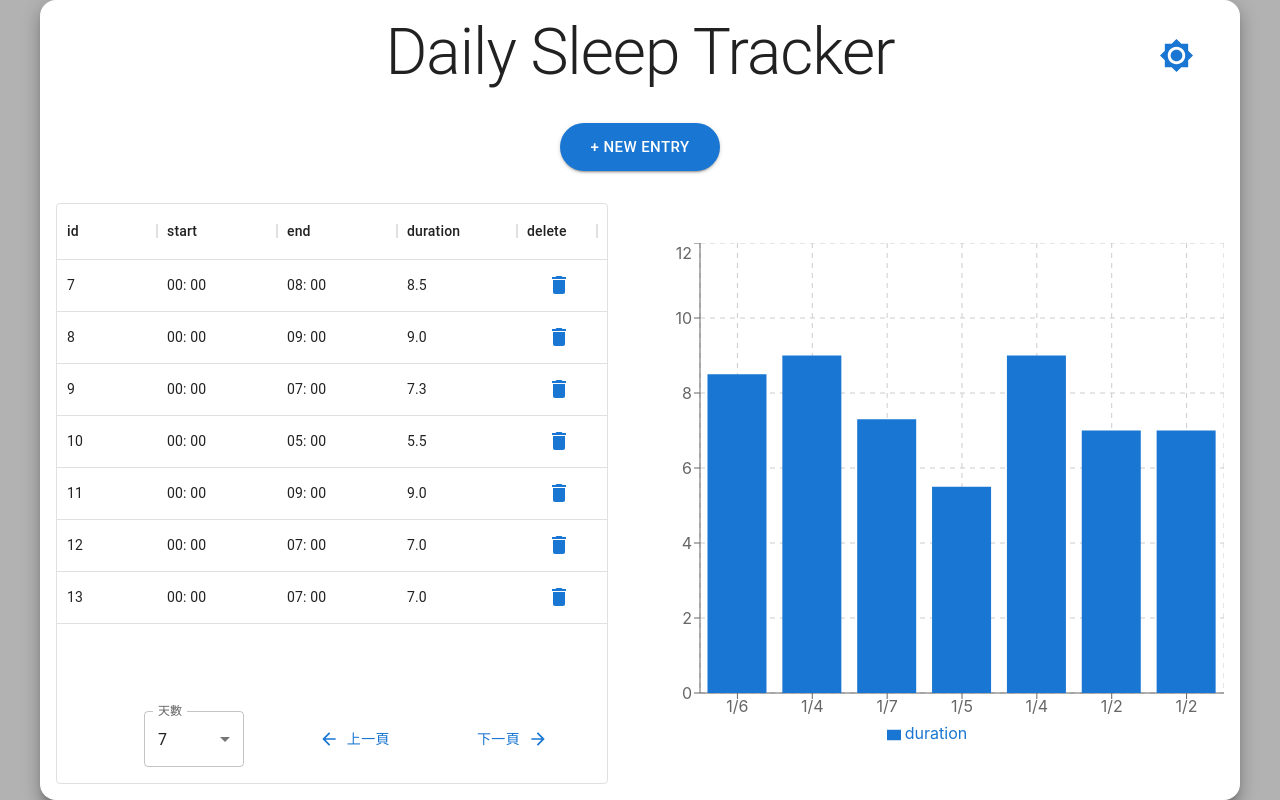
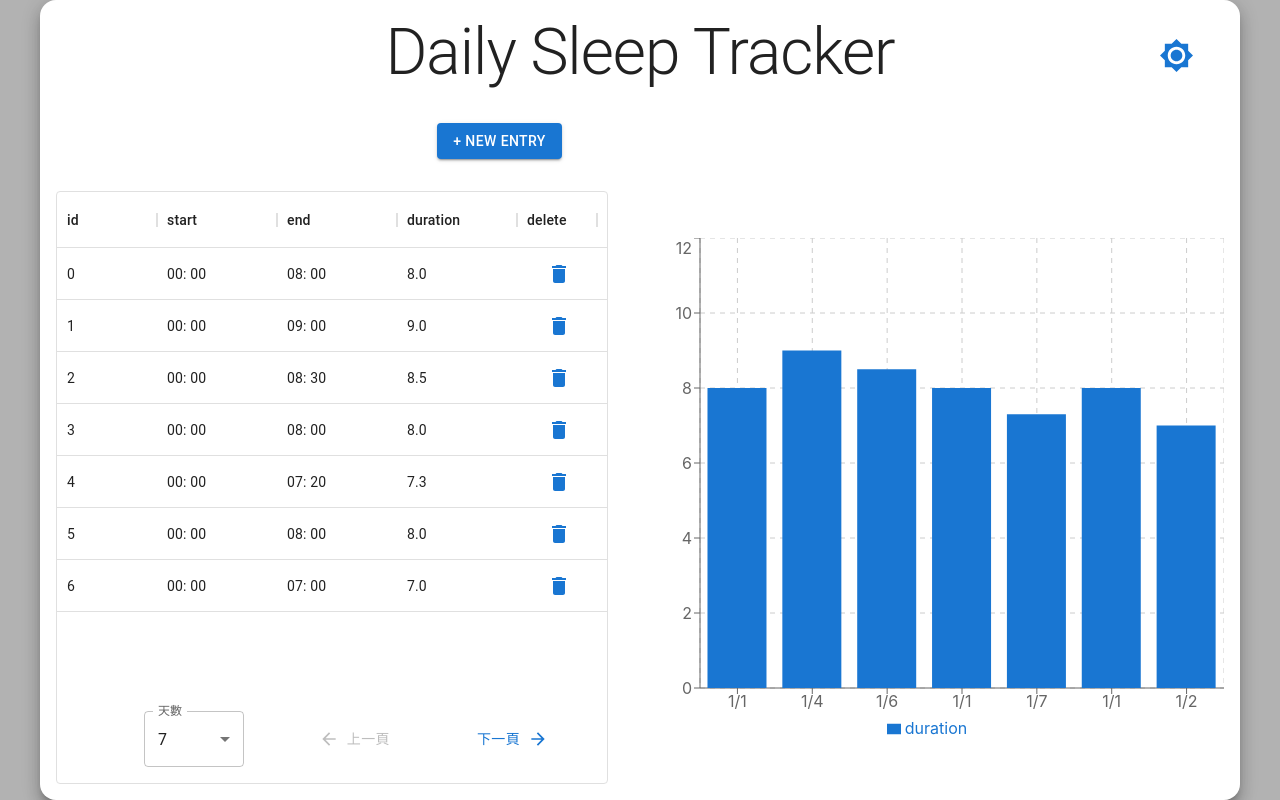
Before and after one commit to changjandam/daily-sleep-tracker, a React (Create React App) app: page / in a window 1280 px wide. Built offline with nearby package versions, Linux system fonts and the light colour scheme.

Commit message:
add new sleep record func

```diff
--- a/package.json
+++ b/package.json
@@ -3,9 +3,11 @@
   "version": "0.1.0",
   "private": true,
   "dependencies": {
+    "@date-io/date-fns": "^2.11.0",
     "@emotion/react": "^11.7.1",
     "@emotion/styled": "^11.6.0",
     "@mui/icons-material": "^5.3.0",
+    "@mui/lab": "^5.0.0-alpha.65",
     "@mui/material": "^5.3.0",
     "@mui/x-data-grid": "^5.2.2",
     "@reduxjs/toolkit": "^1.7.1",
--- a/src/features/components/Container.js
+++ b/src/features/components/Container.js
@@ -5,6 +5,7 @@ import { change } from '../redux/slices/colorSlice';
 
 import DataTable from './DataTable';
 import DataChart from './DataChart';
+import InputModal from './InputModal'
 
 import { Box, Typography, Button } from '@mui/material';
 import Brightness4Icon from '@mui/icons-material/Brightness4';
@@ -68,19 +69,7 @@ export default function Container() {
             <Brightness4Icon fontSize='large' />
           )}
         </Button>
-        <Button
-          variant='contained'
-          size='large'
-          color='primary'
-          sx={{
-            width: '10rem',
-            height: '3rem',
-            my: '1rem',
-            borderRadius: '999px',
-          }}
-        >
-          + New Entry
-        </Button>
+        <InputModal />
         <Box
           sx={{
             flexGrow: '1',
@@ -90,8 +79,8 @@ export default function Container() {
             width: '100%',
           }}
         >
-          <DataTable data={currentPageData} />
-          <DataChart data={currentPageData} />
+          <DataTable currentData={currentPageData} />
+          <DataChart currentData={currentPageData} />
         </Box>
       </Box>
     </Box>
--- a/src/features/components/DataChart.js
+++ b/src/features/components/DataChart.js
@@ -13,10 +13,10 @@ import { Box, useTheme } from '@mui/material';
 
 import { getDetail } from '../util/util';
 
-export default function DataChart({ data }) {
+export default function DataChart({ currentData }) {
   const theme = useTheme();
 
-  const chartData = data.map((i) => {
+  const chartData = currentData.map((i) => {
     const detail = getDetail(i);
     return { date: detail.date, duration: parseFloat(detail.duration) };
   });
--- a/src/features/components/DataTable.js
+++ b/src/features/components/DataTable.js
@@ -70,16 +70,14 @@ const CustomFooter = ({ isStart, isEnd, pageSize }) => {
   );
 };
 
-export default function DataTable({ data }) {
+export default function DataTable({ currentData }) {
   const dispatch = useDispatch();
-  const pageSize = useSelector((state) => state.data.pageSize);
-  const isStart = useSelector((state) => state.data.page === 0);
-  const isEnd = useSelector(
-    (state) =>
-      (state.data.page + 1) * state.data.pageSize > state.data.data.length
-  );
+  const rawData = useSelector((state) => state.data);
+  const pageSize = rawData.pageSize;
+  const isStart = rawData.page === 0;
+  const isEnd = (rawData.page + 1) * rawData.pageSize > rawData.data.length;
 
-  const rows = data.map((i) => {
+  const rows = currentData.map((i) => {
     const detail = getDetail(i);
     return { id: i.id, ...detail };
   });
--- /dev/null
+++ b/src/features/components/InputModal.js
@@ -0,0 +1,59 @@
+import React, { useEffect, useState } from 'react';
+import { addData } from '../redux/slices/dataSlice';
+import { Box, Button, TextField } from '@mui/material';
+import { LocalizationProvider, DateTimePicker } from '@mui/lab';
+import AdapterDateFns from '@mui/lab/AdapterDateFns';
+import { useDispatch } from 'react-redux';
+
+export default function DatePickerModal() {
+  const [start, setStart] = useState(new Date());
+  const [end, setEnd] = useState(new Date());
+  const dispatch = useDispatch();
+
+  const handleAdd = () => {
+    dispatch(
+      addData({
+        start: start.toISOString(),
+        end: end.toISOString(),
+      })
+    );
+    const now = new Date();
+    setStart(now);
+    setEnd(now);
+  };
+
+  console.log(start);
+  return (
+    <Box
+      sx={{
+        display: 'grid',
+        gridTemplateColumns: '1fr 1fr 1fr',
+        gap: '1rem',
+        my: '1rem',
+      }}
+    >
+      <LocalizationProvider dateAdapter={AdapterDateFns}>
+        <DateTimePicker
+          label={start > end ? 'END should after START' : 'START'}
+          value={start}
+          maxDateTime={end}
+          onChange={(newStart) => setStart(newStart)}
+          renderInput={(params) => <TextField {...params} />}
+        />
+      </LocalizationProvider>
+
+      <LocalizationProvider dateAdapter={AdapterDateFns}>
+        <DateTimePicker
+          label={start > end ? 'END should after START' : 'END'}
+          value={end}
+          minDateTime={start}
+          onChange={(newEnd) => setEnd(newEnd)}
+          renderInput={(params) => <TextField {...params} />}
+        />
+      </LocalizationProvider>
+      <Button variant='contained' sx={{ height: '100%' }} onClick={handleAdd}>
+        + new Entry
+      </Button>
+    </Box>
+  );
+}
--- a/src/features/redux/slices/dataSlice.js
+++ b/src/features/redux/slices/dataSlice.js
@@ -1,13 +1,13 @@
 import { createSlice, current } from '@reduxjs/toolkit';
 
 const sleepData = [
-  { start: '2022-01-01T00:00', end: '2022-01-01T08:00:00' },
-  { start: '2022-01-02T00:00', end: '2022-01-02T07:00:00' },
-  { start: '2022-01-03T00:00', end: '2022-01-03T07:30:00' },
-  { start: '2022-01-04T00:00', end: '2022-01-04T09:00:00' },
-  { start: '2022-01-05T00:00', end: '2022-01-05T05:30:00' },
-  { start: '2022-01-06T00:00', end: '2022-01-06T08:30:00' },
-  { start: '2022-01-07T00:00', end: '2022-01-07T07:20:00' },
+  { start: '2022-01-01T00:00:00.000Z', end: '2022-01-01T08:00:00.000Z' },
+  { start: '2022-01-02T00:00:00.000Z', end: '2022-01-02T07:00:00.000Z' },
+  { start: '2022-01-03T00:00:00.000Z', end: '2022-01-03T07:30:00.000Z' },
+  { start: '2022-01-04T00:00:00.000Z', end: '2022-01-04T09:00:00.000Z' },
+  { start: '2022-01-05T00:00:00.000Z', end: '2022-01-05T05:30:00.000Z' },
+  { start: '2022-01-06T00:00:00.000Z', end: '2022-01-06T08:30:00.000Z' },
+  { start: '2022-01-07T00:00:00.000Z', end: '2022-01-07T07:20:00.000Z' },
 ];
 
 const data = new Array(100).fill('').map((_, index) => ({
@@ -17,7 +17,7 @@ const data = new Array(100).fill('').map((_, index) => ({
 
 const initialState = {
   data,
-  page: 1,
+  page: 0,
   pageSize: 7,
 };
 
@@ -29,7 +29,7 @@ const dataSlice = createSlice({
       state.data = [
         ...current(state).data,
         {
-          id: state.data.lastItem.id + 1,
+          id: current(state).data.length,
           start: payload.start,
           end: payload.end,
         },
--- a/src/features/util/util.js
+++ b/src/features/util/util.js
@@ -2,7 +2,7 @@ export const getDetail = ({ start, end }) => {
   const date = `${new Date(start).getMonth() + 1}/${new Date(start).getDate()}`;
   const formatTime = (time) => {
     const hour = new Date(time).getHours().toString();
-    const minute = new Date(time).getMilliseconds().toString();
+    const minute = new Date(time).getMinutes().toString();
     return `${hour.length === 1 ? '0' + hour : hour}: ${
       minute.length === 1 ? '0' + minute : minute
     }`;
```
Also changed, not shown: 1 other file (tests, documents, lock files or other folders).
